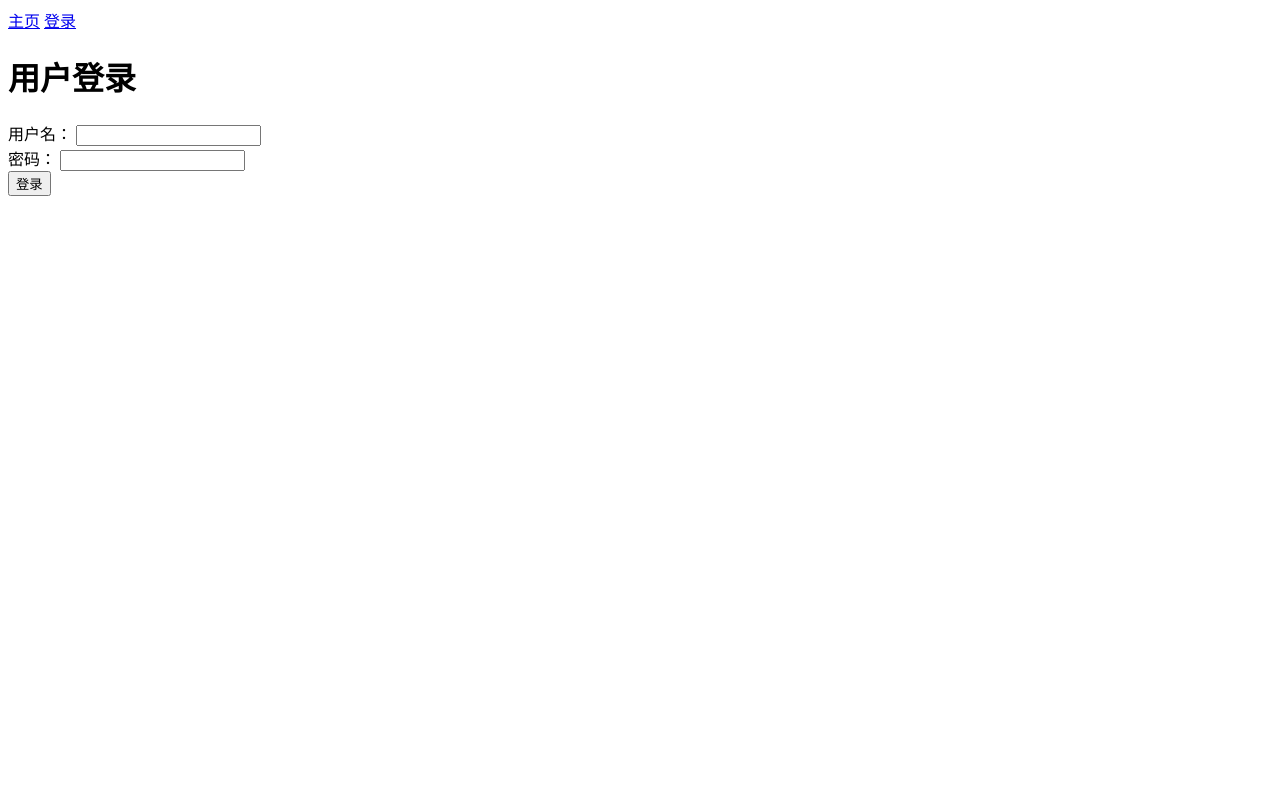
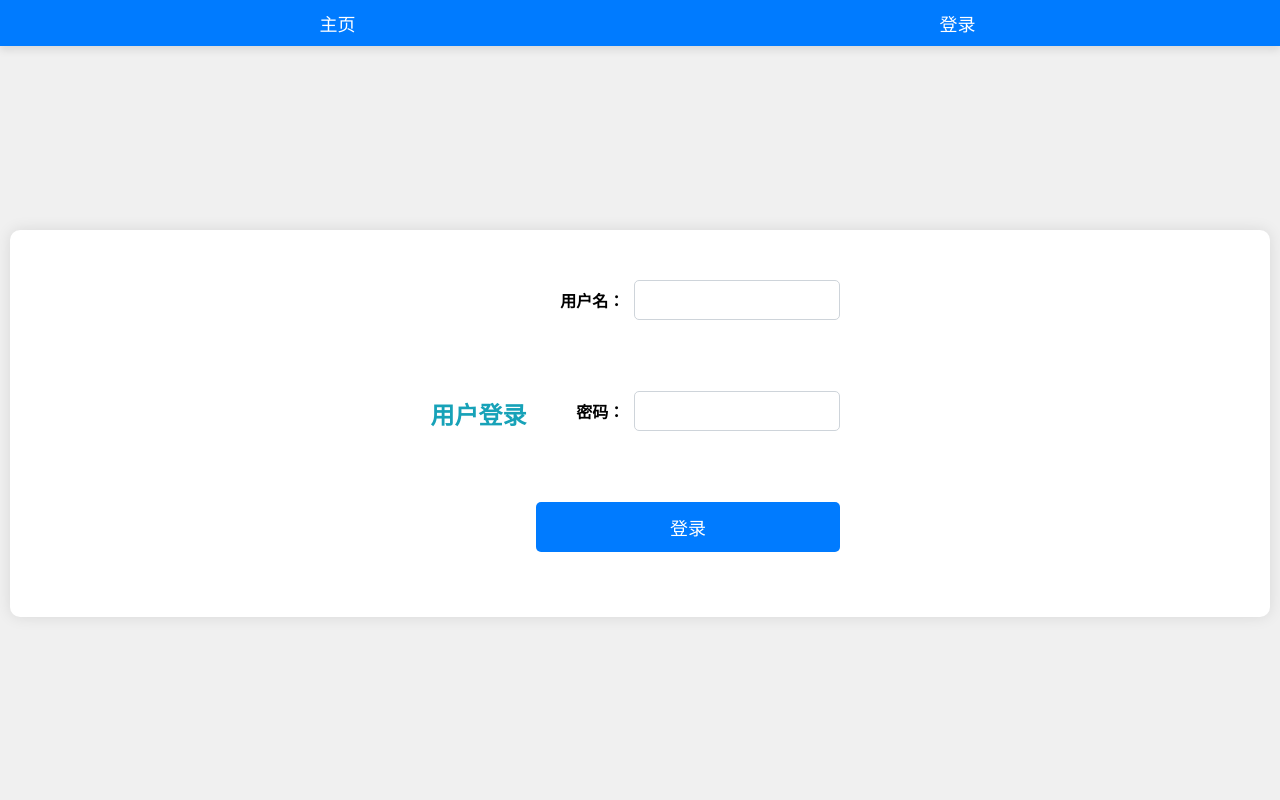
Before and after one commit to YuqiWu04/flaskProject-hackthon, a Flask app: page /login in a window 1280 px wide. Run offline with Flask 3, Linux system fonts and the light colour scheme.

Commit message:
Add css styling

```diff
--- /dev/null
+++ b/static/style.css
@@ -0,0 +1,127 @@
+/* 全局样式 */
+* {
+    margin: 0;
+    padding: 0;
+    box-sizing: border-box;
+}
+
+body {
+    font-family: 'Arial', sans-serif;
+    background-color: #f0f0f0;
+    display: flex;
+    flex-direction: column;
+    min-height: 100vh;
+}
+
+/* 导航栏样式 */
+nav {
+    background-color: #007bff;
+    padding: 10px 20px;
+    display: flex;
+    justify-content: space-between;
+    align-items: center;
+    color: white;
+    box-shadow: 0 4px 8px rgba(0, 0, 0, 0.1);
+}
+
+nav a {
+    flex: 1;
+    text-align: center;
+    color: white;
+    text-decoration: none;
+    margin-left: 15px;
+    font-size: 18px;
+    transition: color 0.3s;
+}
+
+nav a:hover {
+    color: #ffdd57;
+}
+
+/* 闪存消息样式 */
+ul {
+    list-style: none;
+    margin: 20px auto;
+    padding: 10px;
+    width: 80%;
+    max-width: 600px;
+    background-color: #fff3cd;
+    border: 1px solid #ffeeba;
+    border-radius: 5px;
+    box-shadow: 0 2px 4px rgba(0, 0, 0, 0.1);
+}
+
+li {
+    color: #856404;
+    font-size: 16px;
+    padding: 5px 0;
+}
+
+/* 内容块居中 */
+div {
+    flex: 1;
+    display: flex;
+    justify-content: center;
+    align-items: center;
+    padding: 10px;
+}
+
+.login-container {
+    width: 50%; /* 固定宽度，与截图类似 */
+    background-color: white;
+    padding: 40px;
+    border-radius: 10px;
+    box-shadow: 0 0 15px rgba(0, 0, 0, 0.1);
+    text-align: center;
+}
+
+/* 标题样式 */
+.login-title {
+    font-size: 24px;
+    color: #17a2b8;
+    font-weight: bold;
+    margin-bottom: 20px;
+}
+
+/* 输入框组的布局 */
+.input-group {
+    display: flex;
+    align-items: center;
+    margin-bottom: 15px;
+}
+
+/* 标签样式 */
+.input-group label {
+    width: 30%; /* 标签占30% */
+    text-align: right;
+    margin-right: 10px;
+    font-weight: bold;
+}
+
+/* 输入框样式 */
+.input-group input[type="text"],
+.input-group input[type="password"] {
+    width: 70%; /* 输入框占70% */
+    padding: 10px;
+    border: 1px solid #ced4da;
+    border-radius: 5px;
+    font-size: 16px;
+}
+
+/* 提交按钮样式 */
+.input-group input[type="submit"] {
+    width: 100%;
+    padding: 12px;
+    background-color: #007bff;
+    color: white;
+    border: none;
+    border-radius: 5px;
+    font-size: 18px;
+    cursor: pointer;
+    transition: background-color 0.3s;
+}
+
+/* 鼠标悬停按钮效果 */
+.input-group input[type="submit"]:hover {
+    background-color: #0056b3;
+}
--- a/templates/base.html
+++ b/templates/base.html
@@ -3,6 +3,7 @@
 <head>
     <meta charset="UTF-8">
     <title>{% block title %}{% endblock %}</title>
+    <link rel="stylesheet" href="{{ url_for('static', filename='style.css') }}">
 </head>
 <body>
 <nav>
--- a/templates/login.html
+++ b/templates/login.html
@@ -3,19 +3,26 @@
 {% block title %}登录页面{% endblock %}
 
 {% block content %}
-    <h1>用户登录</h1>
-
+    <div class="login-container">
+        <label class="login-title">用户登录</label>
+        <br>
+        <br>
         <form action="{{ url_for('login') }}" method="POST">
-        <div>
-            <label for="username">用户名：</label>
+            <div class="input-group">
+                <label for="username"><span class="input-hint">用户名：</span></label>
                 <input type="text" name="username" id="username" required>
             </div>
-        <div>
-            <label for="password">密码：</label>
+            <br>
+            <br>
+            <div class="input-group">
+                <label for="password"><span class="input-hint">密码：</span></label>
                 <input type="password" name="password" id="password" required>
             </div>
-        <div>
+            <br>
+            <br>
+            <div class="input-group">
                 <input type="submit" value="登录">
             </div>
         </form>
+    </div>
 {% endblock %}
```
Lines whose indentation alone changed are shown as unchanged.
